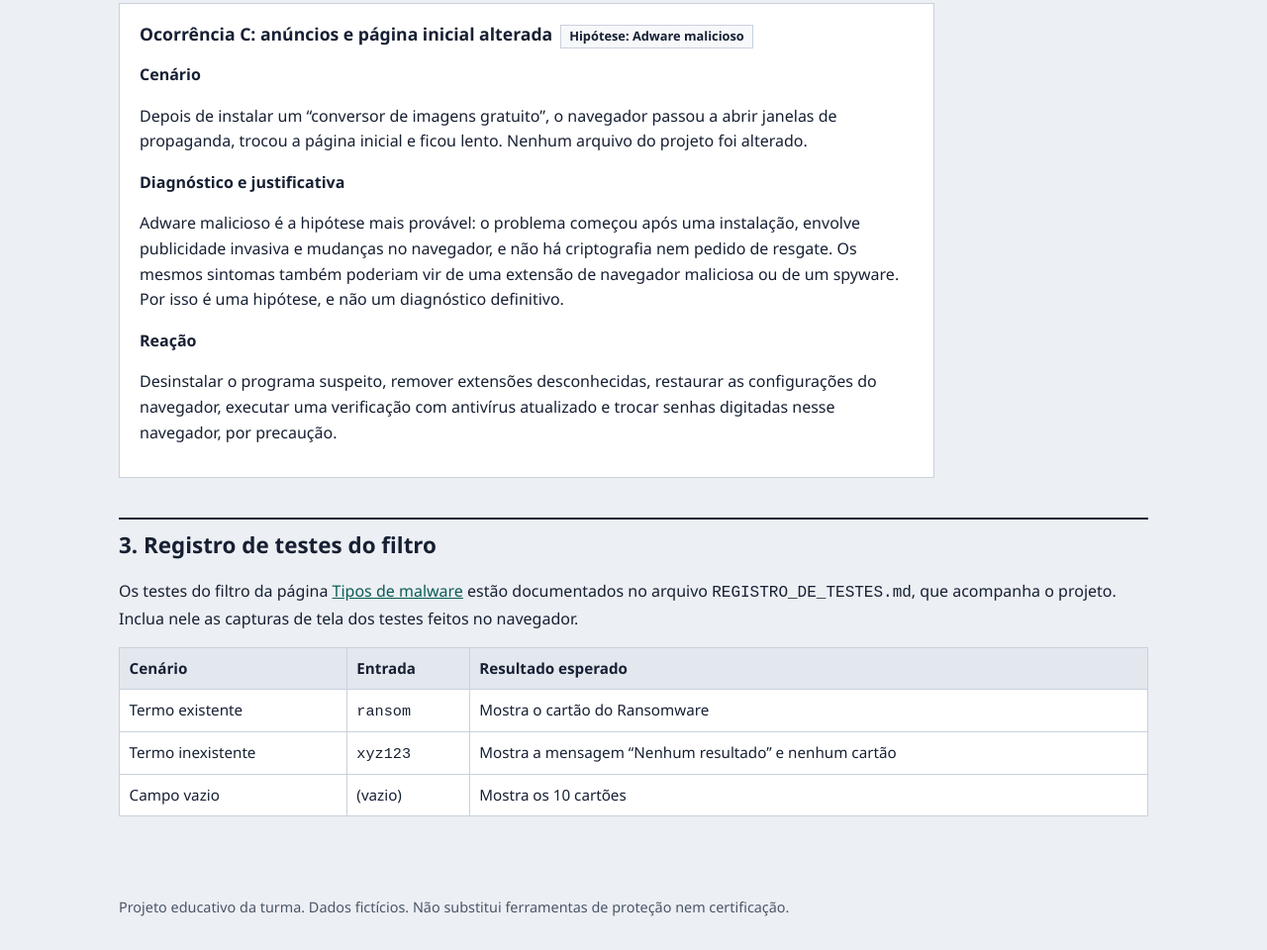
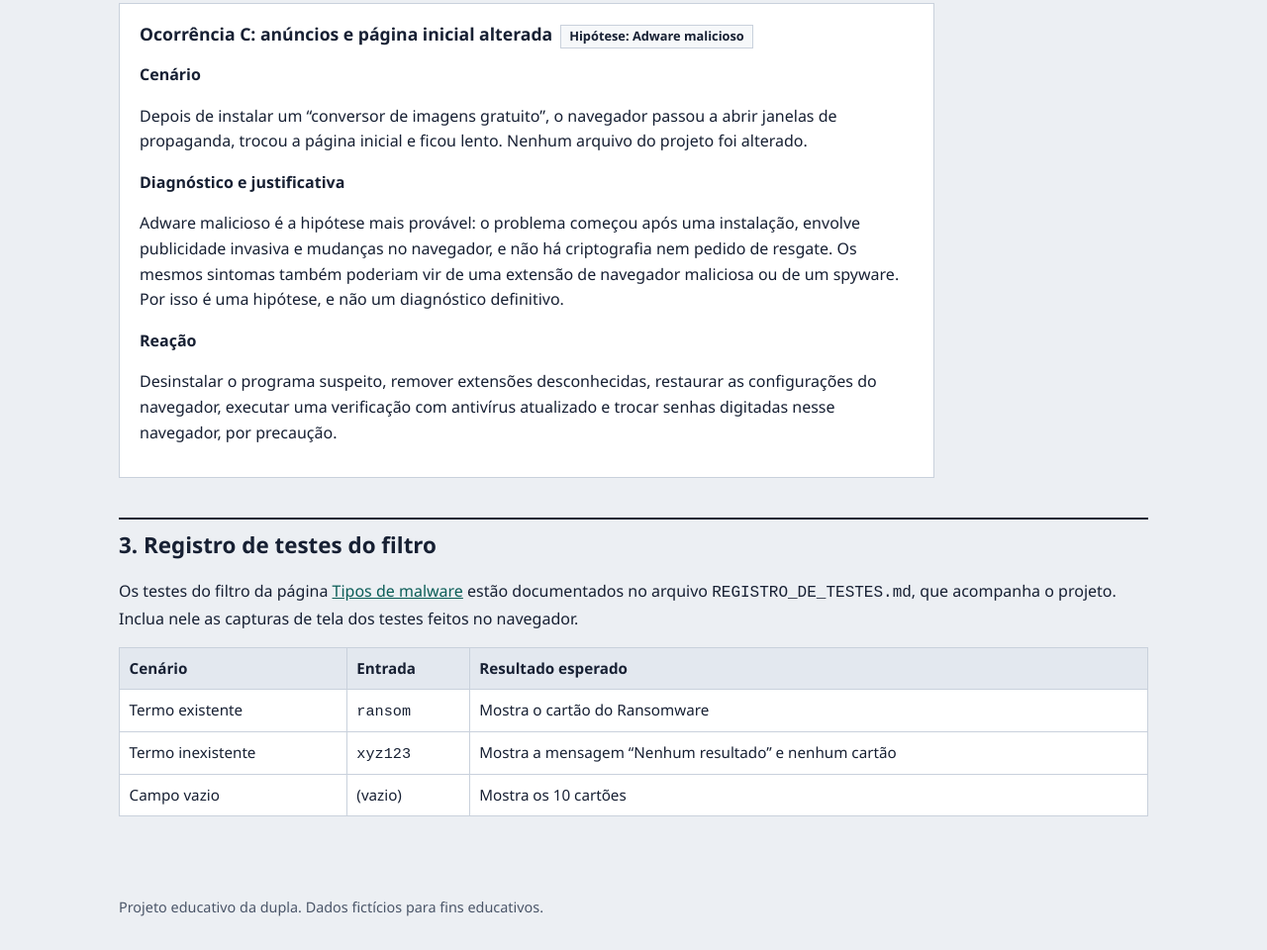
Before and after one commit to JorgeNoolasco/cyberstore-security, a plain HTML site: page index.html in a window 1280 px wide. Shown: the part 1949-2909 px from the top of the page at 99% size. Drawn offline with Linux system fonts and the light colour scheme.

```diff
--- a/index.html
+++ b/index.html
@@ -81,7 +81,7 @@
     </tbody>
   </table></div>
 </main>
-<footer>Projeto educativo da turma. Dados fictícios. Não substitui ferramentas de proteção nem certificação.</footer>
+<footer>Projeto educativo da dupla. Dados fictícios para fins educativos.</footer>
 <script src="js/script.js"></script>
 </body>
 </html>
```
Also changed, not shown: ameacas.html (+1 -1 lines), malware.html (+1 -1 lines).
